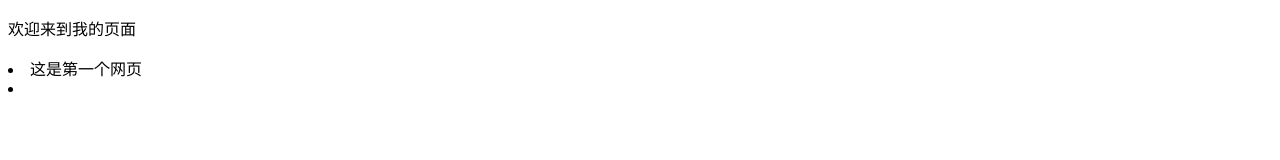
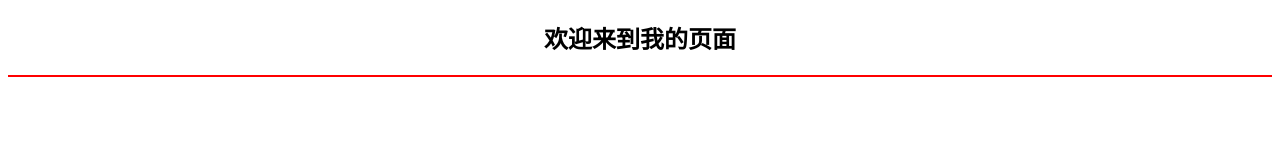
Before and after one commit to qzh2007/qzh2007.github.io, a plain HTML site: page index.html in a window 1280 px wide. Drawn offline with Linux system fonts and the light colour scheme.

Commit message:
更新主页

```diff
--- a/index.html
+++ b/index.html
@@ -6,9 +6,10 @@
     <title>Document</title>
 </head>
 <body>
-    <p>欢迎来到我的页面<p>
+    <h2 align="center">欢迎来到我的页面<h2>
+    <hr color="red">
     <div>
-        <li>这是第一个网页<li>
+
 
     </div>
 </body>
```
